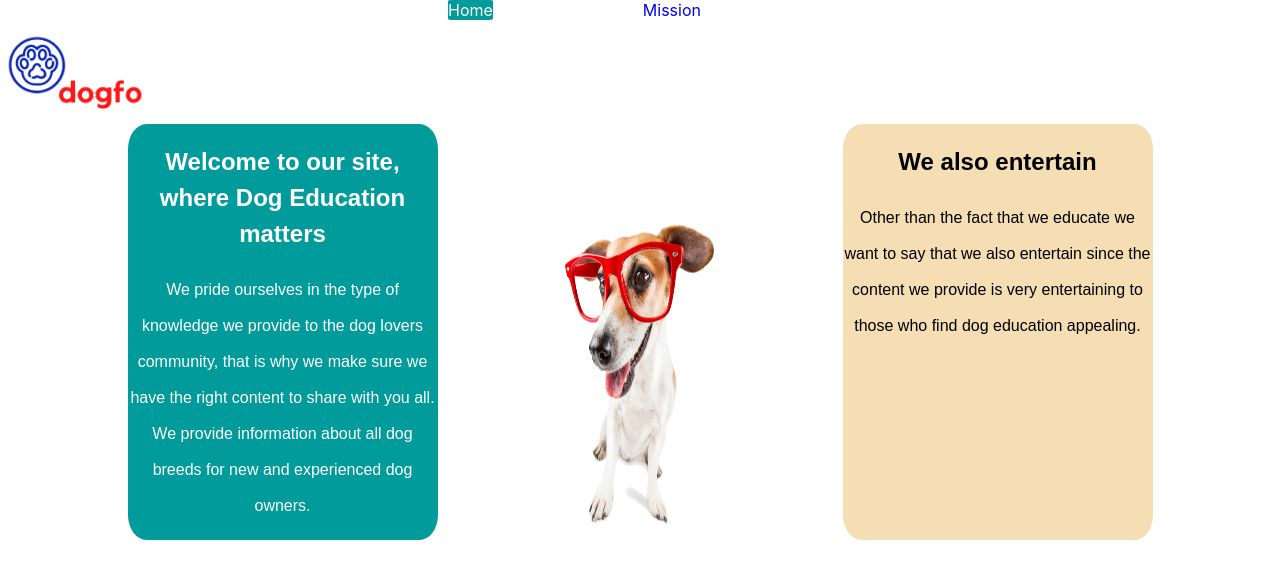
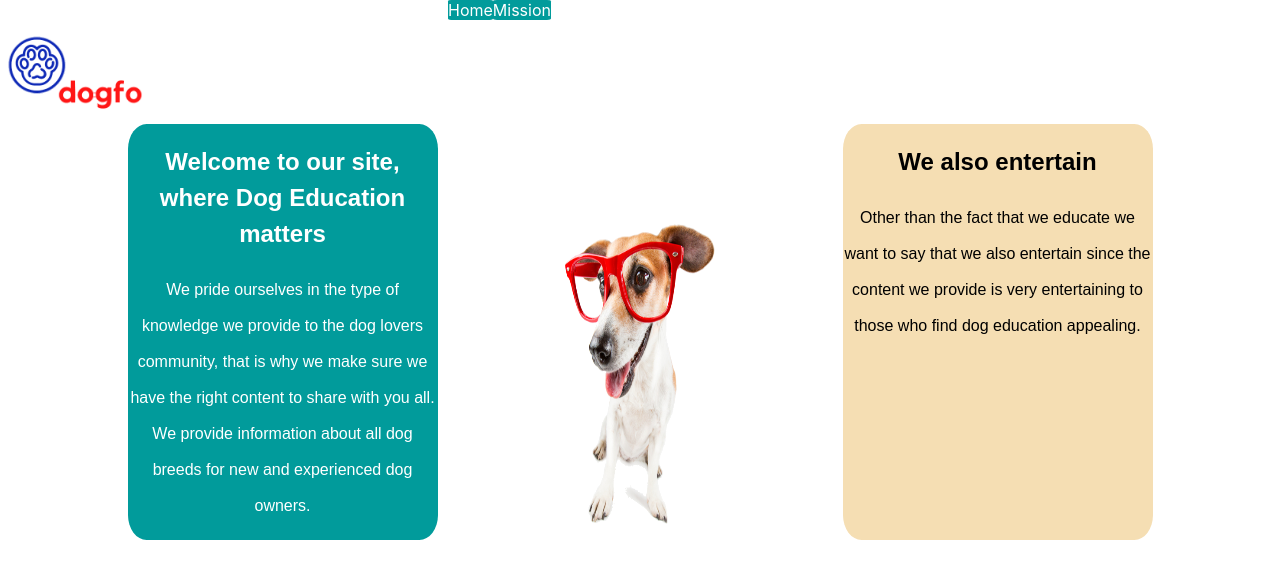
Before and after one commit to jorgevz/dogwebsite, a React (Create React App) app: page / in a window 1280 px wide. Shown: the top 578 px of the page. Built offline with nearby package versions, Linux system fonts and the light colour scheme.

Commit message:
mission button

```diff
--- a/src/App.css
+++ b/src/App.css
@@ -87,6 +87,8 @@ border-radius: 7%;
 }
 
 #link-mission{
-padding-left: 150px;
 text-decoration: unset;
+background-color: rgb(1, 155, 155);
+color: white;
+border-radius: 7%;
 }
```
